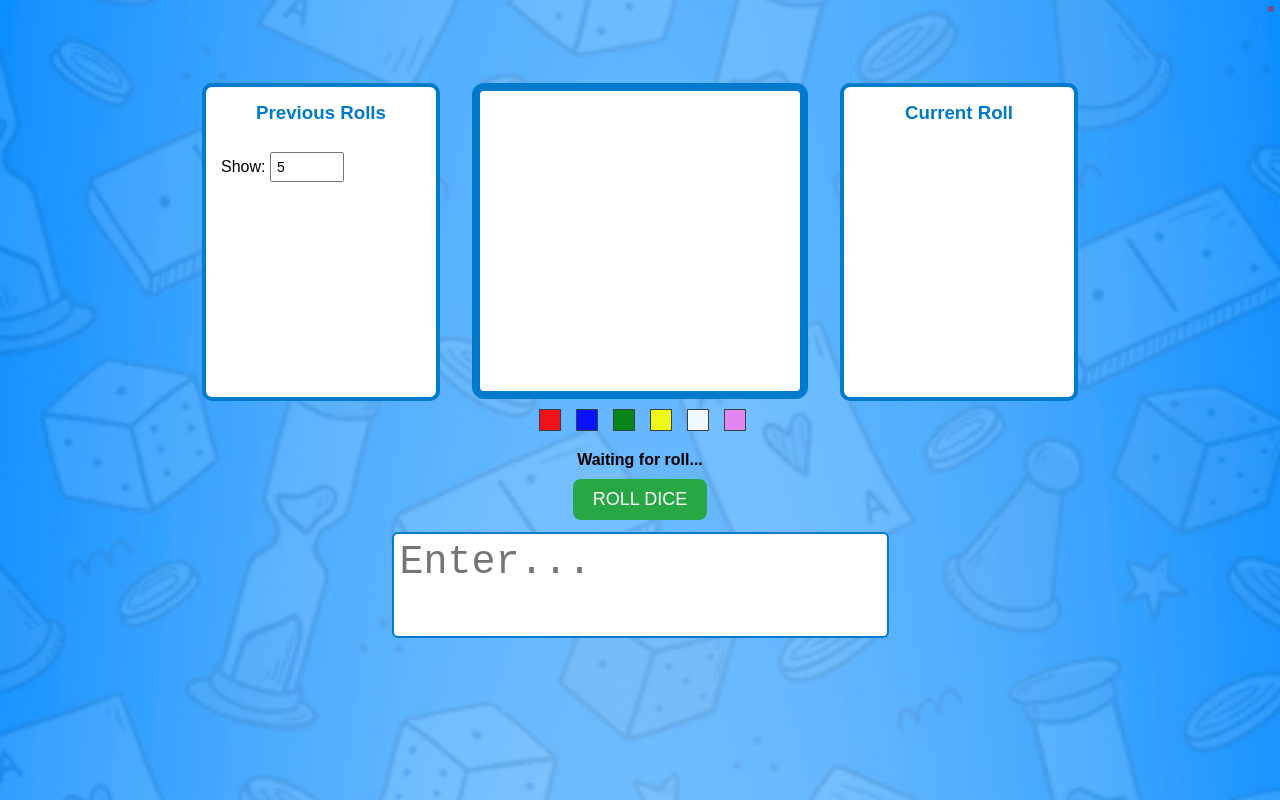
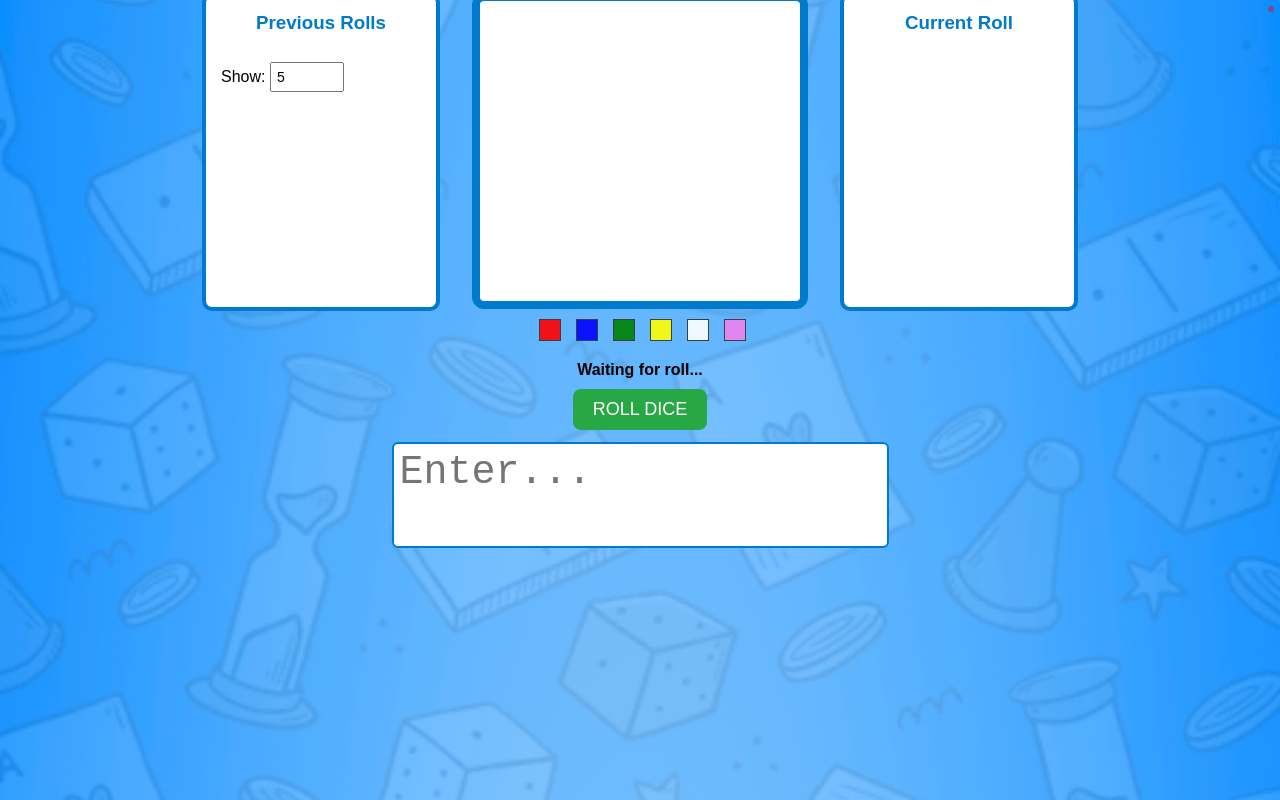
Before and after one commit to ONLlNE-DICE/R-COLOR-GAME, a plain HTML site: page index.html in a window 1280 px wide. Drawn offline with Linux system fonts and the light colour scheme.

Commit message:
Update index.html

```diff
--- a/index.html
+++ b/index.html
@@ -19,7 +19,7 @@
     .page-wrapper {
       width: 100%;
       max-width: 1000px;
-      transform: translateY(-40px); /* Moved up slightly to be just under the text */
+      transform: translateY(-130px); /* Moved up slightly to be just under the text */
     }
 
     .container {
```
